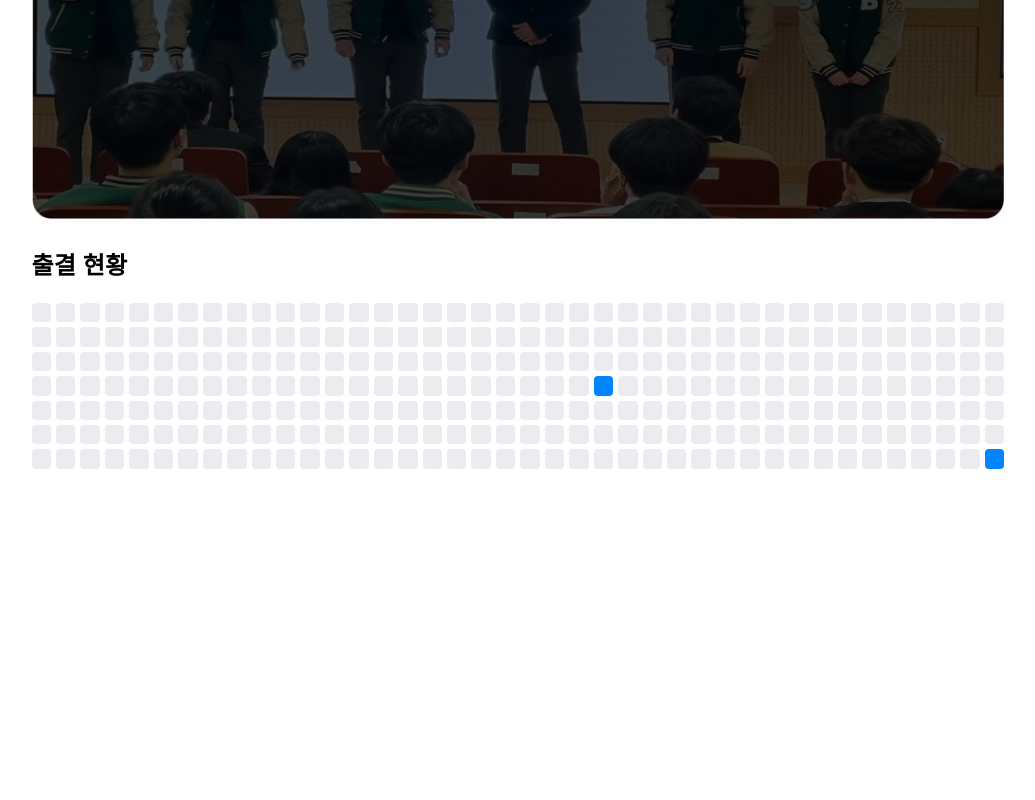
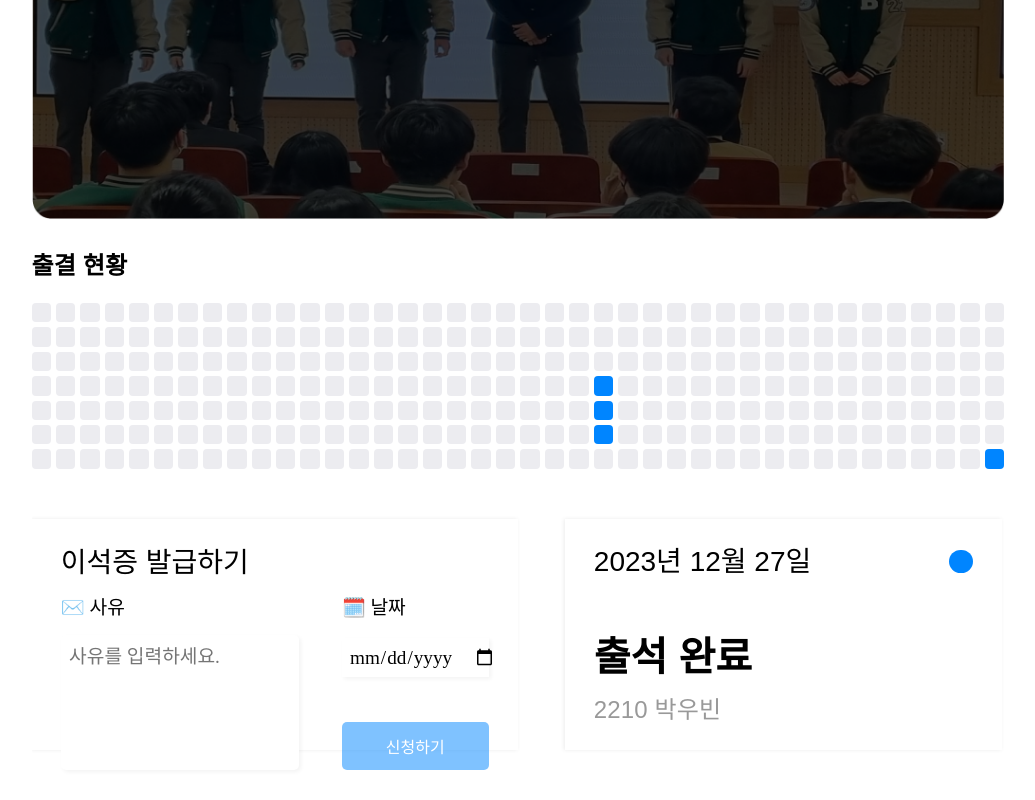
Before and after one commit to SETUPYOURORGAN1ZATION/VIEW_FRONTEND, a React (Create React App) app: page / in a window 1280 px wide. Shown: the part 269-1069 px from the top of the page, without its empty margins (122-1157 px from the left). Before the commit the page ends 800 px from the top, so only its background shows below. Built offline with nearby package versions, Linux system fonts and the light colour scheme; a web font is replaced by a local one.

Commit message:
feat: Home 페이지 퍼블리싱

```diff
--- a/src/pages/Home/index.tsx
+++ b/src/pages/Home/index.tsx
@@ -1,12 +1,15 @@
 import Grass from "components/Grass";
 import DayInfo from "interfaces/DayInfo";
 import banner from "assets/banner.png";
+import calendar from "assets/calendar.svg";
 import * as S from "./style";
 
 const Home = () => {
   const data: DayInfo[] = [
     { date: "2023-09-02", status: "TRUANCY", description: null },
     { date: "2023-09-03", status: "ATTENDANCE", description: null },
+    { date: "2023-09-04", status: "ATTENDANCE", description: null },
+    { date: "2023-09-05", status: "ATTENDANCE", description: null },
     { date: "2023-10-06", status: "ABSENT", description: "배고파서" },
     { date: "2023-12-27", status: "ATTENDANCE", description: null },
   ];
@@ -14,8 +17,37 @@ const Home = () => {
   return (
     <S.Layout>
       <S.Banner src={banner} />
+      <S.StudentId>2학년 2반 10번</S.StudentId>
+      <S.Name>박우빈님</S.Name>
       <S.Text>출결 현황</S.Text>
       <Grass data={data} attendColor="#0085ff" />
+      <S.Box>
+        <S.PassTicketBox>
+          <S.PassTicketMainText>이석증 발급하기</S.PassTicketMainText>
+          <S.ContentBox>
+            <S.ReasonBox>
+              <S.PassTicketText>✉️ 사유</S.PassTicketText>
+              <S.ReasonArea placeholder="사유를 입력하세요." />
+            </S.ReasonBox>
+            <S.DateAndSubmitBox>
+              <S.PassTicketText>🗓️ 날짜</S.PassTicketText>
+              <S.DateBox>
+                <S.DateInput type="date" />
+              </S.DateBox>
+              <S.SubmitButton>신청하기</S.SubmitButton>
+            </S.DateAndSubmitBox>
+          </S.ContentBox>
+        </S.PassTicketBox>
+        <S.TodayAttendBox>
+          <S.HeaderBox>
+            <S.HeaderText>2023년 12월 27일</S.HeaderText>
+            <S.TodayStatus />
+          </S.HeaderBox>
+          <S.Empty />
+          <S.TodayStatusText>출석 완료</S.TodayStatusText>
+          <S.StudentIdAndName>2210 박우빈</S.StudentIdAndName>
+        </S.TodayAttendBox>
+      </S.Box>
     </S.Layout>
   );
 };
--- a/src/pages/Home/style.ts
+++ b/src/pages/Home/style.ts
@@ -10,11 +10,161 @@ export const Layout = styled.div`
 `;
 
 export const Banner = styled.img`
+  position: relative;
   width: 100%;
   margin-bottom: 30px;
+`;
+
+export const StudentId = styled.div`
+  position: absolute;
+  top: 20%;
+  left: 15%;
+  color: #cccccc;
+  ${font.H2}
+  font-weight: 500;
+`;
+
+export const Name = styled.div`
+  position: absolute;
+  top: 25%;
+  left: 15%;
+  color: white;
+  ${font.D2}
 `;
 
 export const Text = styled.div`
   ${font.H3}
   margin-bottom: 20px;
 `;
+
+export const Box = styled.div`
+  margin-top: 50px;
+  margin-bottom: 50px;
+  display: flex;
+  justify-content: space-between;
+`;
+
+export const PassTicketBox = styled.div`
+  padding: 2.5% 3%;
+  display: flex;
+  flex-direction: column;
+  width: 50%;
+  aspect-ratio: 8/3;
+  box-shadow: -1px 0px 4px rgba(0, 0, 0, 0.08);
+`;
+
+export const PassTicketMainText = styled.div`
+  ${font.H2}
+  font-weight: 500;
+`;
+
+export const ContentBox = styled.div`
+  margin-top: 10px;
+  display: flex;
+  width: 100%;
+  height: 100%;
+  gap: 10%;
+`;
+
+export const ReasonBox = styled.div`
+  display: flex;
+  flex-direction: column;
+  width: 65%;
+  height: 100%;
+`;
+
+export const PassTicketText = styled.div`
+  font-size: 1.2rem;
+  margin-bottom: 2%;
+`;
+
+export const ReasonArea = styled.textarea`
+  margin-top: 10px;
+  width: 100%;
+  height: 100%;
+  border: none;
+  resize: none;
+  padding: 2.5% 3.5%;
+  font-size: 1.2rem;
+  border-radius: 5px;
+  box-shadow: 2px 2px 4px rgba(0, 0, 0, 0.05);
+`;
+
+export const DateAndSubmitBox = styled.div`
+  display: flex;
+  flex-direction: column;
+  gap: 45px;
+  width: 35%;
+  height: 30%;
+`;
+
+export const DateBox = styled.div`
+  margin-top: -30px;
+  display: flex;
+  gap: 20px;
+  font-size: 1.2rem;
+  padding: 5% 5%;
+  align-items: center;
+  box-shadow: 2px 2px 4px rgba(0, 0, 0, 0.05);
+`;
+
+export const DateInput = styled.input`
+  border: none;
+  font-size: 1.2rem;
+  background-color: transparent;
+`;
+
+export const SubmitButton = styled.div`
+  display: flex;
+  border-radius: 5px;
+  padding: 8% 0;
+  justify-content: center;
+  align-items: center;
+  color: white;
+  background-color: rgba(0, 133, 255, 0.5);
+`;
+
+export const TodayAttendBox = styled.div`
+  display: flex;
+  flex-direction: column;
+  width: 45%;
+  padding: 2.5% 3%;
+  box-shadow: -1px 0px 4px rgba(0, 0, 0, 0.08);
+  margin-right: 2px;
+`;
+
+export const HeaderBox = styled.div`
+  display: flex;
+  justify-content: space-between;
+  align-items: center;
+  height: 20%;
+`;
+
+export const Empty = styled.div`
+  height: 40%;
+`;
+
+export const HeaderText = styled.div`
+  ${font.H2}
+  font-weight: 500;
+`;
+
+export const TodayStatus = styled.div`
+  height: 65%;
+  aspect-ratio: 1;
+  background-color: #0085ff;
+  border-radius: 50px;
+`;
+
+export const TodayStatusText = styled.div`
+  ${font.D3}
+  font-size: 2.5rem;
+  font-weight: 600;
+`;
+
+export const StudentIdAndName = styled.div`
+  margin-top: 10px;
+  ${font.H3}
+  color: #999999;
+  font-weight: 500;
+`;
```
Also changed, not shown: src/assets/calendar.svg (added).
